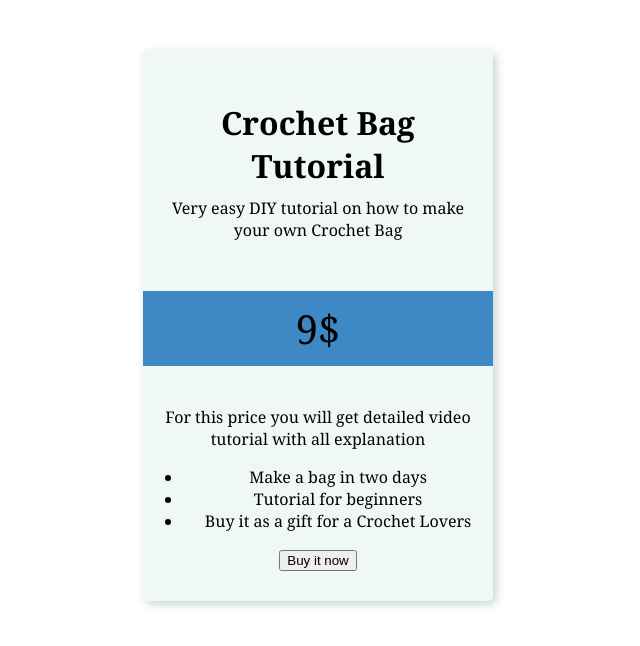
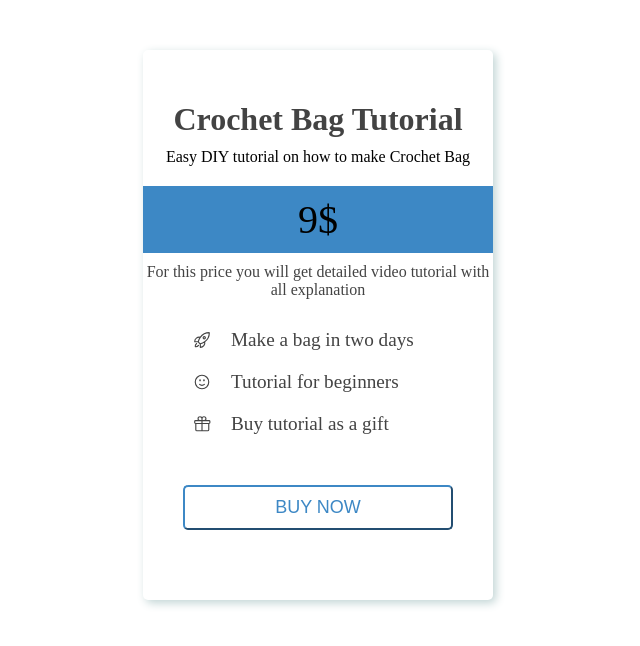
Before and after one commit to Oleganda/tutorial, a plain HTML site: page index.html in a window 1280 px wide. Shown: the whole page, without its empty margins (322-962 px from the left). Drawn offline with Linux system fonts and the light colour scheme.

Commit message:
finish card

```diff
--- a/index.html
+++ b/index.html
@@ -13,22 +13,37 @@
       Crochet Bag Tutorial
     </h1>
     <p class="tutorial-summary">
-      Very easy DIY tutorial on how to make your own Crochet Bag
+      Easy DIY tutorial on how to make Crochet Bag
     </p>
     <p class="price">
       9$
     </p>
-    <p>For this price you will get detailed video tutorial with all explanation</p>
-    <div>
-      <ul>
-        <li>Make a bag in two days</li>
-        <li>Tutorial for beginners</li>
-        <li>Buy it as a gift for a Crochet Lovers</li>
-      </ul>
+    <p class="tutorial-details">For this price you will get detailed video tutorial with all explanation</p>
+    <div class="tutorial-list">
+  <div class="tutorial-info">
+    <div class="icons"><svg xmlns="http://www.w3.org/2000/svg" fill="none" viewBox="0 0 24 24" stroke-width="1.5" stroke="currentColor" class="w-6 h-6">
+  <path stroke-linecap="round" stroke-linejoin="round" d="M15.59 14.37a6 6 0 01-5.84 7.38v-4.8m5.84-2.58a14.98 14.98 0 006.16-12.12A14.98 14.98 0 009.631 8.41m5.96 5.96a14.926 14.926 0 01-5.841 2.58m-.119-8.54a6 6 0 00-7.381 5.84h4.8m2.581-5.84a14.927 14.927 0 00-2.58 5.84m2.699 2.7c-.103.021-.207.041-.311.06a15.09 15.09 0 01-2.448-2.448 14.9 14.9 0 01.06-.312m-2.24 2.39a4.493 4.493 0 00-1.757 4.306 4.493 4.493 0 004.306-1.758M16.5 9a1.5 1.5 0 11-3 0 1.5 1.5 0 013 0z" />
+</svg></div>
+  <p class="tutorial-bullet-points">Make a bag in two days</p>
+  </div>
+  <div class="tutorial-info">
+    <div class="icons"><svg xmlns="http://www.w3.org/2000/svg" fill="none" viewBox="0 0 24 24" stroke-width="1.5" stroke="currentColor" class="w-6 h-6">
+  <path stroke-linecap="round" stroke-linejoin="round" d="M15.182 15.182a4.5 4.5 0 01-6.364 0M21 12a9 9 0 11-18 0 9 9 0 0118 0zM9.75 9.75c0 .414-.168.75-.375.75S9 10.164 9 9.75 9.168 9 9.375 9s.375.336.375.75zm-.375 0h.008v.015h-.008V9.75zm5.625 0c0 .414-.168.75-.375.75s-.375-.336-.375-.75.168-.75.375-.75.375.336.375.75zm-.375 0h.008v.015h-.008V9.75z" />
+</svg>
+</div>
+  <p class="tutorial-bullet-points">Tutorial for beginners</p>
+  </div>
+  <div class="tutorial-info">
+    <div class="icons"><svg xmlns="http://www.w3.org/2000/svg" fill="none" viewBox="0 0 24 24" stroke-width="1.5" stroke="currentColor" class="w-6 h-6">
+  <path stroke-linecap="round" stroke-linejoin="round" d="M21 11.25v8.25a1.5 1.5 0 01-1.5 1.5H5.25a1.5 1.5 0 01-1.5-1.5v-8.25M12 4.875A2.625 2.625 0 109.375 7.5H12m0-2.625V7.5m0-2.625A2.625 2.625 0 1114.625 7.5H12m0 0V21m-8.625-9.75h18c.621 0 1.125-.504 1.125-1.125v-1.5c0-.621-.504-1.125-1.125-1.125h-18c-.621 0-1.125.504-1.125 1.125v1.5c0 .621.504 1.125 1.125 1.125z" />
+</svg></div>
+  <p class="tutorial-bullet-points">Buy tutorial as a gift</p>
+  </div>
+
     </div>
     <div>
-      <button>
-        Buy it now
+      <button class="button-buy-it">
+        BUY NOW
       </button>
     </div>
   </div>
--- a/styles.css
+++ b/styles.css
@@ -1,16 +1,21 @@
 body {
-    font-family: Georgia, 'Times New Roman', Times, serif;
-    background-color: rgb (0, 170, 255);
     text-align: center;
+    color: rgb(67, 67, 67);
+    font-family: 'Times New Roman', Times, serif;
 }
 
 .main-part {
-    background-color: rgb(240, 247, 247);
+    background-color: white;
     width: 350px;
     margin: 50px auto;
     padding: 30px 0;
     border-radius: 5px;
     box-shadow: 3px 3px 10px rgb(192, 212, 212);
+
+}
+
+.main-part:hover {
+    transform: scale(1.01);
 }
 
 .title-tutorial {
@@ -21,14 +26,57 @@ body {
 .tutorial-summary {
     padding: 10px 10px;
     margin: 0;
+    color: black;
 }
-
-
-
 
 .price {
     background-color: rgb(61, 136, 197);
     padding: 10px;
     font-size: 40px;
-    margin: 10 0px;
+    margin: 10px 0 0 0;
+    color: black;
 }
+
+.tutorial-list {
+    font-size: larger;
+    width: 300px;
+    margin: 0 50px;
+}
+
+.tutorial-info {
+    display: flex;
+}
+
+.tutorial-details {
+    margin: 10px 0 20px 0;
+}
+
+.tutorial-bullet-points {
+    margin: 10px;
+}
+
+.button-buy-it {
+    padding: 10px 90px 10px 90px;
+    margin: 40px;
+    color: rgb(61, 136, 197);
+    font-size: large;
+    font-family: sans-serif;
+    background-color: white;
+    border-color: rgb(61, 136, 197);
+    border-radius: 5px;
+    cursor: pointer;
+    transition: background-color 0.2s ease-out 0.2s;
+}
+
+
+.button-buy-it:hover {
+    background-color: rgb(61, 136, 197);
+    color: aliceblue;
+}
+
+.icons {
+    display: flex;
+    width: 18px;
+    margin-right: 10px;
+
+}
```
